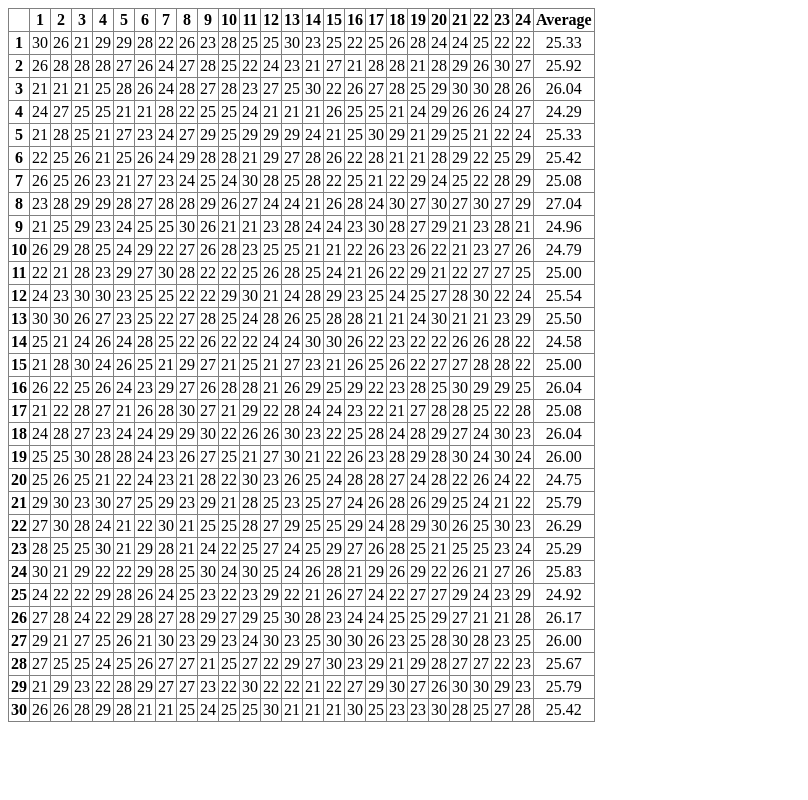
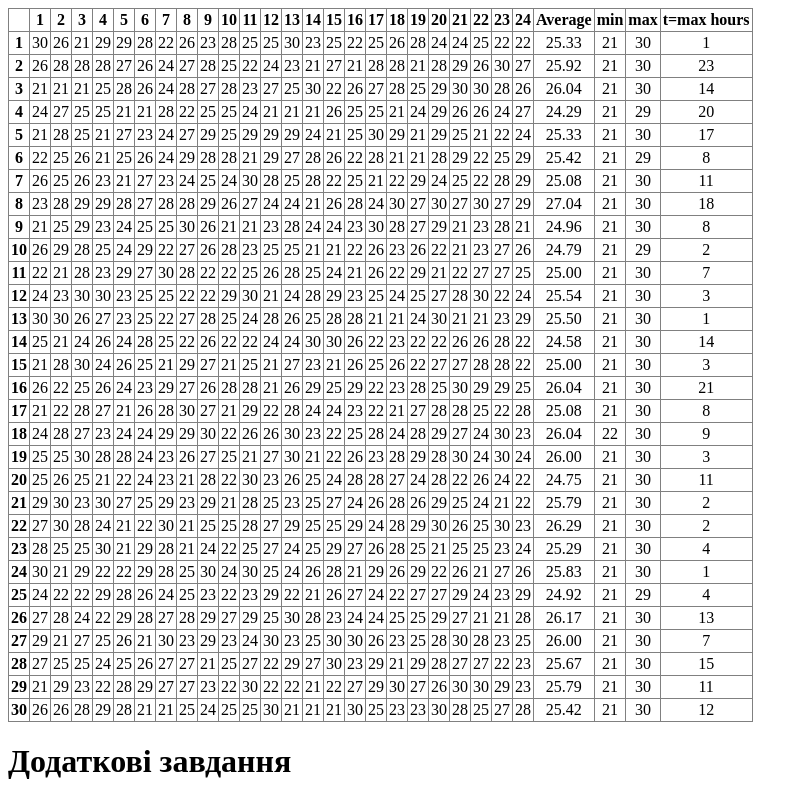
Before and after one commit to NazarGis/JavaScriptLessons, a plain HTML site: page JS_lesson5/index.html in a window 1280 px wide. Shown: the top 800 px of the page, without its empty margins (0-808 px from the left). Drawn offline with Linux system fonts and the light colour scheme.

Commit message:
done homework

```diff
--- a/JS_lesson5/index.html
+++ b/JS_lesson5/index.html
@@ -10,7 +10,9 @@
 </head>
 <body>
     <div class="root">
-
+    </div>
+    <div class="root2">
+        <h1>Додаткові завдання</h1>
     </div>
     <script src="./script.js"></script>
 </body>
--- a/JS_lesson5/script.js
+++ b/JS_lesson5/script.js
@@ -174,3 +174,96 @@ for(let i=1; i<t_rows.length; i++){
     td.textContent = (temp[i-1].reduce((acc, val) => acc + val)/temp[i-1].length).toFixed(2);
     t_rows[i].append(td);
 }
+
+//----------- Домашнє завдання Мінімальні та максимальні значення температур
+
+function min(){
+    for(let i=1; i<t_rows.length; i++){
+        let td = document.createElement('TD');
+        td.textContent = Math.min(...temp[i-1]);
+        t_rows[i].append(td);
+    }
+
+}
+
+function max(){
+    for(let i=1; i<t_rows.length; i++){
+        let td = document.createElement('TD');
+        td.textContent = Math.max(...temp[i-1]);
+        t_rows[i].append(td);
+    }
+}
+
+function hours(){
+    for(let i=1; i<t_rows.length; i++){
+        let td = document.createElement('TD');
+        td.textContent = temp[i-1].indexOf(Math.max(...temp[i-1]))+1;
+        t_rows[i].append(td);
+    }
+}
+
+function create_min(node,zag,func){
+    let th = document.createElement('TH');
+    th.textContent = zag;
+    t_rows[node].appendChild(th);
+    func;
+}
+
+
+function create_max(node,zag,func){
+    let th = document.createElement('TH');
+    th.textContent = zag;
+    t_rows[node].appendChild(th) ;
+    func;
+}
+
+function create_hours(node,zag,func){
+    let th = document.createElement('TH');
+    th.textContent = zag;
+    t_rows[node].appendChild(th);
+    func;
+}
+create_min(0,'min',min());
+create_max(0,'max',max());
+create_hours(0,'t=max hours',hours());
+
+//-----------Додаткові завдання
+
+let root2 = document.querySelector('.root2');
+
+//-----------1
+
+let array1 = [2,-5,-9,2,-4,5,34,-11,2,3,-4,5,-6,9];
+document.write("Завдання №1: Дано масив: " + array1 +"<br>")
+let arr1_neg = array1.filter( array1 => array1 < 0);
+document.write("Cума від'ємних елементів масиву = " + arr1_neg.reduce((acc, val) => acc + val) + "<br>");
+
+//-----------2
+
+let array2 = [45,65,48,52,45,-78,-96,25,14,25,45]
+document.write("<br>Завдання №2: Дано масив: " + array2)
+document.write("<br>Номер максимального елемента масиву = " + array2.indexOf(Math.max(...array2))+"<br>")
+
+//-----------3
+
+let array3 = [];
+
+for ( let i=1; i<=100; i++){
+    array3.push(Math.round(Math.random()*10));
+}
+document.write("<br>Завдання №3: Дано масив: " + array3 + "<br>")
+document.write("Сума елементів масиву = " + array3.reduce((acc,val) => acc + val) +"<br>");
+
+//----------4
+
+let array4 = []
+for ( let i=1; i<=50; i++){
+    array4.push(Math.round(Math.random()*10));
+}
+document.write("<br>Завдання №4: Дано масив: " + array4 + "<br>")
+
+let arr4_nepar = array4.filter(array4 => array4 % 2 != 0) ;
+
+let arr4_dob = arr4_nepar.reduce((a,b) => a*b);
+
+document.write("Добуток непарних елементів масиву = " + arr4_dob);
```
